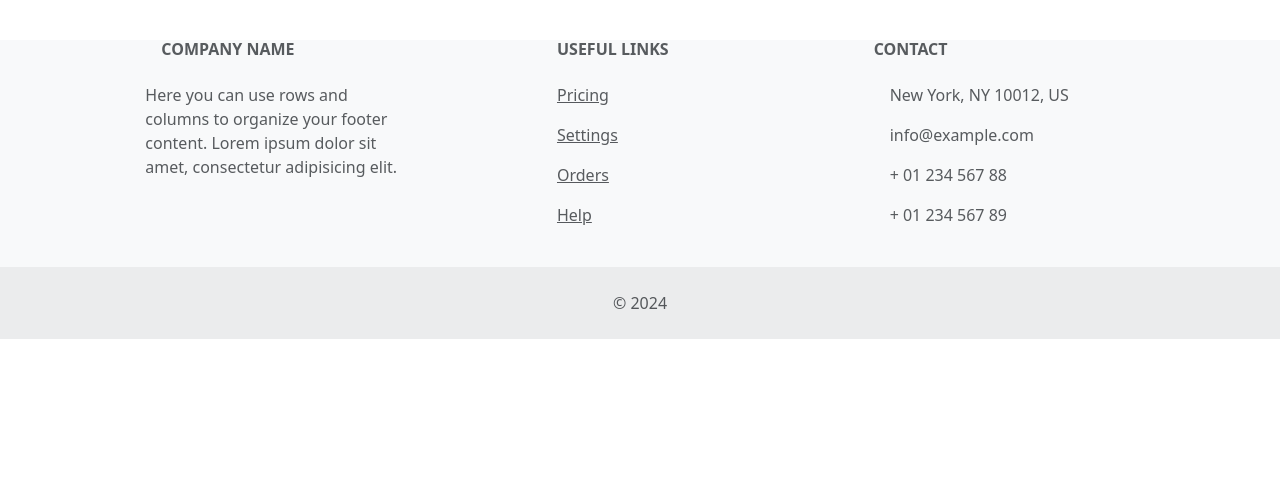
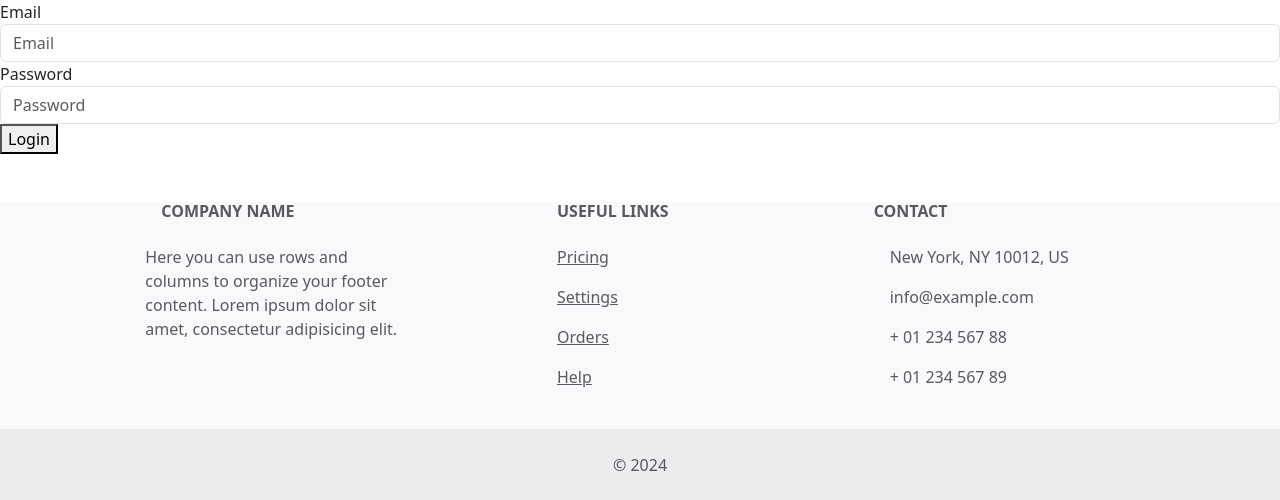
Before and after one commit to TomassSaulite/tt2Final, a Django app: template finalProject/users/templates/login.html in a window 1280 px wide. Shown: the part 56-556 px from the top of the page. Run offline with Django 5.2, Linux system fonts and the light colour scheme; the template is opened without the code that fills it: values that come from a table or form of the project are taken from there, others are empty; parts of the project's set-up code (start-up, migrations or seed data) failed here and were passed over.

Commit message:
partially done login(problem with views, doesnt allow login window open)

```diff
--- a/finalProject/users/forms.py
+++ b/finalProject/users/forms.py
@@ -16,4 +16,28 @@ class SignupForm(UserCreationForm):
     class Meta:
         model = User
         fields = ( 'email', 'password1','password2')
-        help_texts = { 'username': None, 'email': None,'password1': None, 'password2': None,'password':None }
+
+from django import forms
+from django.contrib.auth.forms import AuthenticationForm
+from django.contrib.auth import authenticate
+
+class CustomLoginForm(forms.Form):
+    email = forms.EmailField(widget=forms.EmailInput(attrs={'placeholder': 'Email', 'class': 'form-control'}))
+    password = forms.CharField(widget=forms.PasswordInput(attrs={'placeholder': 'Password', 'class': 'form-control'}))
+
+    def __init__(self, *args, **kwargs):
+        self.request = kwargs.pop('request', None)
+        super().__init__(*args, **kwargs)
+
+    def clean(self):
+        email = self.cleaned_data.get('email')
+        password = self.cleaned_data.get('password')
+
+        if email and password:
+            self.user = authenticate(self.request, email=email, password=password)
+            if self.user is None:
+                raise forms.ValidationError('Invalid email or password')
+        return self.cleaned_data
+
+    def get_user(self):
+        return self.user
--- a/finalProject/users/templates/login.html
+++ b/finalProject/users/templates/login.html
@@ -9,4 +9,19 @@ Login
 
 {% block index %}
 
+<form method="POST">
+    {% csrf_token %}
+    {{ form.non_field_errors }}
+    <div>
+        <label for="email">Email</label>
+        {{ form.email }}
+    </div>
+    <div>
+        <label for="password">Password</label>
+        {{ form.password }}
+    </div>
+    <button type="submit">Login</button>
+</form>
+
+
   {% endblock%}
```
Also changed, not shown: finalProject/users/views.py (+18 -0 lines), finalProject/db.sqlite3.
